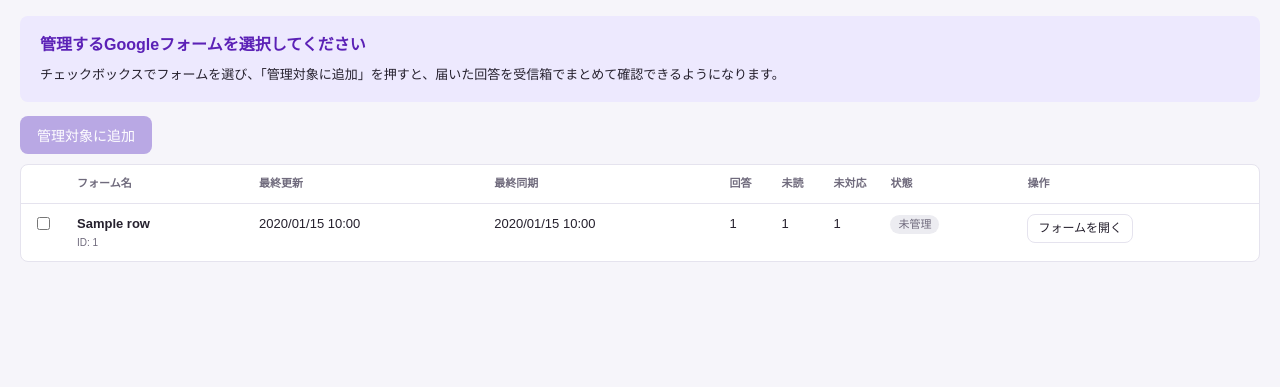
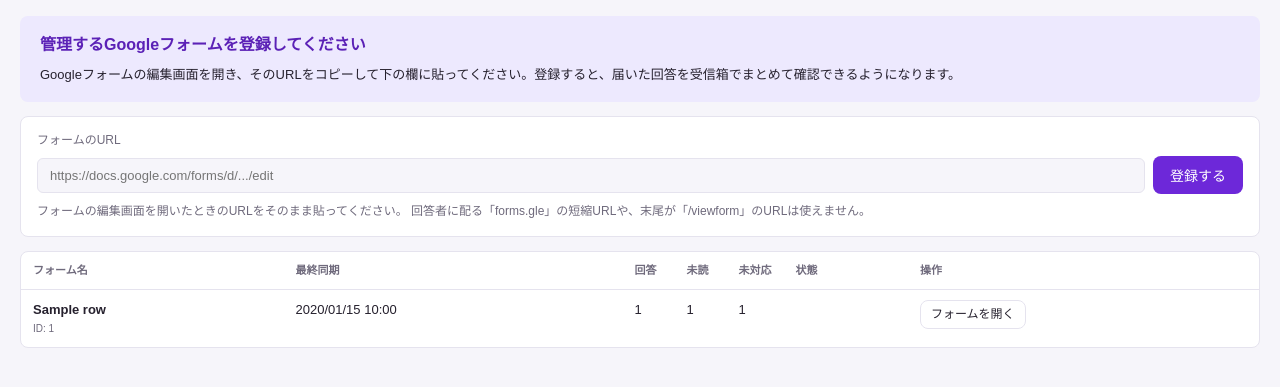
Before and after one commit to u-shin16/henjikitade, a Flask app: template app/templates/forms.html in a window 1280 px wide. Shown: the part 54-441 px from the top of the page. Run offline with Flask 3, Linux system fonts and the light colour scheme; the template is opened without the code that fills it: most values are stand-ins (such as "Sample title", 1, 10 or a date in 2020); some libraries are stand-ins or nearby versions.

Commit message:
Driveスコープをやめ、フォームURLを貼って登録する方式にする
drive.metadata.readonlyは制限付きスコープで、Googleの検証にCASA(有償の
第三者評価・年次更新)が必要になる。用途はフォーム一覧の取得1か所だけで、
Forms APIはformIdを直接指定して動くため、一覧のためだけに検証の負担を
負っていた。URLを貼ってもらう方式へ変えてスコープごと外す。

残るのは機密スコープ(forms.*)のみになり、CASAなしで検証を申請できる。

- SCOPESからdrive.metadata.readonlyを削除
- app/forms/form_url.py: URL/IDからformIdを取り出す。回答用URL
  (/forms/d/e/.../viewform)と短縮URL(forms.gle)は理由を明示して弾く。
  回答用URLのIDはformIdとは別物で、登録すると同期できないフォームが残る
- POST /api/forms/add-by-url: forms.getで実在と権限を確かめてから登録
- POST /api/forms/manage: 実在確認なしで登録できる旧経路のため削除
- フォーム管理画面を一覧選択からURL入力欄へ変更
- app/forms/google_drive_api.pyは未使用になったがファイルは残す

スコープを変えたため、既存利用者は再ログイン(再認可)が必要。

Co-Authored-By: Claude Opus 5 <noreply@anthropic.com>

```diff
--- a/app/auth/google_oauth.py
+++ b/app/auth/google_oauth.py
@@ -14,12 +14,13 @@ from flask import current_app
 
 logger = logging.getLogger(__name__)
 
-# 必要最小限のスコープのみ要求する
+# 必要最小限のスコープのみ要求する。
+# drive.metadata.readonlyは制限付きスコープで、検証にCASA（有償の第三者評価）が必要になる。
+# フォーム一覧の取得だけのために要求していたため、URLを貼ってもらう方式に変えて外した。
 SCOPES = [
     "openid",
     "https://www.googleapis.com/auth/userinfo.email",
     "https://www.googleapis.com/auth/userinfo.profile",
-    "https://www.googleapis.com/auth/drive.metadata.readonly",
     "https://www.googleapis.com/auth/forms.body.readonly",
     "https://www.googleapis.com/auth/forms.responses.readonly",
 ]
--- a/app/static/css/style.css
+++ b/app/static/css/style.css
@@ -691,13 +691,50 @@ body:has(.mock-banner) .app-shell { height: calc(100vh - 25px); }
 .onboarding-card h2 { font-size: 16px; color: var(--accent-hover); }
 .onboarding-card p { margin: 0; font-size: 13px; }
 
-.forms-actions {
-  display: flex;
-  align-items: center;
-  gap: 10px;
-  margin-bottom: 10px;
+.form-add-card {
+  background: var(--surface);
+  border: 1px solid var(--border);
+  border-radius: var(--radius);
+  padding: 14px 16px;
+  margin-bottom: 14px;
 }
-.selected-count { font-size: 12px; color: var(--text-sub); }
+.form-add-label {
+  display: block;
+  font-size: 12px;
+  color: var(--text-sub);
+  margin-bottom: 6px;
+}
+.form-add-row { display: flex; gap: 8px; align-items: center; }
+.form-add-input {
+  flex: 1;
+  min-width: 0;
+  padding: 9px 12px;
+  font-size: 13px;
+  border: 1px solid var(--border);
+  border-radius: var(--radius-sm, 6px);
+  background: var(--bg);
+  color: var(--text);
+}
+.form-add-input:focus {
+  outline: none;
+  border-color: var(--accent);
+}
+.form-add-hint {
+  margin: 8px 0 0;
+  font-size: 12px;
+  color: var(--text-sub);
+  line-height: 1.6;
+}
+.form-add-error {
+  margin: 8px 0 0;
+  font-size: 12px;
+  color: var(--danger, #c0392b);
+  line-height: 1.6;
+}
+
+@media (max-width: 600px) {
+  .form-add-row { flex-direction: column; align-items: stretch; }
+}
 
 .forms-table-wrap {
   background: var(--surface);
--- a/app/static/js/forms.js
+++ b/app/static/js/forms.js
@@ -1,37 +1,50 @@
 /**
  * フォーム管理画面のロジック。
- * チェックボックスで選択したフォームの一括追加と、管理対象の有効/無効切り替え。
+ * フォームのURLを貼って登録する処理と、管理対象の有効/無効切り替え。
  */
 (() => {
-  const addBtn = document.getElementById("add-selected-btn");
-  const selectedCount = document.getElementById("selected-count");
+  const input = document.getElementById("form-url-input");
+  const addBtn = document.getElementById("add-form-btn");
+  const errorEl = document.getElementById("form-add-error");
 
-  function updateSelection() {
-    const checked = document.querySelectorAll(".form-check:checked");
-    addBtn.disabled = checked.length === 0;
-    selectedCount.textContent = checked.length ? `${checked.length}件選択中` : "";
+  function showError(message) {
+    errorEl.textContent = message || "";
+    errorEl.hidden = !message;
   }
 
-  document.querySelectorAll(".form-check").forEach((cb) => {
-    cb.addEventListener("change", updateSelection);
-  });
+  async function addForm() {
+    const url = input.value.trim();
+    if (!url) {
+      showError("フォームのURLを入力してください");
+      input.focus();
+      return;
+    }
 
-  addBtn.addEventListener("click", async () => {
-    const forms = [...document.querySelectorAll(".form-check:checked")].map((cb) => {
-      const row = cb.closest("tr");
-      return { id: row.dataset.formId, title: row.dataset.formTitle };
-    });
-    if (!forms.length) return;
+    showError("");
+    addBtn.disabled = true;
+    const result = await Api.post("/api/forms/add-by-url", { url });
+    showToast(result.message, result.success ? "success" : "error");
 
-    addBtn.disabled = true;
-    const result = await Api.post("/api/forms/manage", { forms });
-    showToast(result.message, result.success ? "success" : "error");
     if (result.success) {
+      input.value = "";
       setTimeout(() => window.location.reload(), 800);
-    } else {
-      addBtn.disabled = false;
+      return;
+    }
+
+    // 貼り直してもらう必要があるため、理由は入力欄のそばにも残す
+    showError(result.message);
+    addBtn.disabled = false;
+    input.focus();
+  }
+
+  addBtn.addEventListener("click", addForm);
+  input.addEventListener("keydown", (event) => {
+    if (event.key === "Enter") {
+      event.preventDefault();
+      addForm();
     }
   });
+  input.addEventListener("input", () => showError(""));
 
   async function setActive(row, isActive, btn) {
     btn.disabled = true;
@@ -54,6 +67,4 @@
   document.querySelectorAll(".reactivate-btn").forEach((btn) => {
     btn.addEventListener("click", () => setActive(btn.closest("tr"), true, btn));
   });
-
-  updateSelection();
 })();
--- a/app/templates/forms.html
+++ b/app/templates/forms.html
@@ -16,18 +16,29 @@
   <div class="page-body">
     {% if not has_active %}
     <div class="onboarding-card">
-      <h2>管理するGoogleフォームを選択してください</h2>
-      <p>チェックボックスでフォームを選び、「管理対象に追加」を押すと、届いた回答を受信箱でまとめて確認できるようになります。</p>
+      <h2>管理するGoogleフォームを登録してください</h2>
+      <p>Googleフォームの編集画面を開き、そのURLをコピーして下の欄に貼ってください。登録すると、届いた回答を受信箱でまとめて確認できるようになります。</p>
     </div>
     {% endif %}
 
-    {% if drive_error %}
-    <div class="flash flash-error">{{ drive_error }}</div>
-    {% endif %}
-
-    <div class="forms-actions">
-      <button id="add-selected-btn" class="btn btn-primary" disabled>管理対象に追加</button>
-      <span id="selected-count" class="selected-count"></span>
+    <div class="form-add-card">
+      <label for="form-url-input" class="form-add-label">フォームのURL</label>
+      <div class="form-add-row">
+        <input
+          type="url"
+          id="form-url-input"
+          class="form-add-input"
+          placeholder="https://docs.google.com/forms/d/.../edit"
+          autocomplete="off"
+          spellcheck="false"
+        >
+        <button id="add-form-btn" class="btn btn-primary">登録する</button>
+      </div>
+      <p class="form-add-hint">
+        フォームの編集画面を開いたときのURLをそのまま貼ってください。
+        回答者に配る「forms.gle」の短縮URLや、末尾が「/viewform」のURLは使えません。
+      </p>
+      <p id="form-add-error" class="form-add-error" hidden></p>
     </div>
 
     {% if rows %}
@@ -35,9 +46,7 @@
       <table class="forms-table">
         <thead>
           <tr>
-            <th class="col-check"></th>
             <th>フォーム名</th>
-            <th>最終更新</th>
             <th>最終同期</th>
             <th class="col-num">回答</th>
             <th class="col-num">未読</th>
@@ -49,19 +58,10 @@
         <tbody>
           {% for row in rows %}
           <tr data-form-id="{{ row.form_id }}" data-form-title="{{ row.title }}">
-            <td class="col-check">
-              {% if not row.is_managed %}
-              <input type="checkbox" class="form-check" aria-label="選択">
-              {% endif %}
-            </td>
             <td>
               <span class="form-title">{{ row.title }}</span>
-              {% if row.missing_on_drive %}
-              <span class="badge badge-warn">Driveで見つかりません</span>
-              {% endif %}
               <div class="form-id-note">ID: {{ row.form_id }}</div>
             </td>
-            <td>{{ row.modified_time | jpdatetime if row.modified_time else "-" }}</td>
             <td>{{ row.last_synced_at | jpdatetime if row.last_synced_at else "未同期" }}</td>
             <td class="col-num">{{ row.response_count }}</td>
             <td class="col-num">{{ row.unread_count }}</td>
@@ -71,8 +71,6 @@
               <span class="badge badge-active">管理中</span>
               {% elif row.was_managed %}
               <span class="badge badge-muted">停止中</span>
-              {% else %}
-              <span class="badge badge-muted">未管理</span>
               {% endif %}
             </td>
             <td class="form-row-actions">
@@ -92,7 +90,7 @@
     </div>
     {% else %}
     <div class="empty-state">
-      <p>Googleフォームが見つかりませんでした。</p>
+      <p>まだフォームを登録していません。上の欄にフォームのURLを貼って登録してください。</p>
     </div>
     {% endif %}
   </div>
```
Also changed, not shown: app/forms/form_url.py (added, +61 -0 lines), app/forms/routes.py (+61 -72 lines), tests/test_form_url.py (added, +118 -0 lines), README.md.
